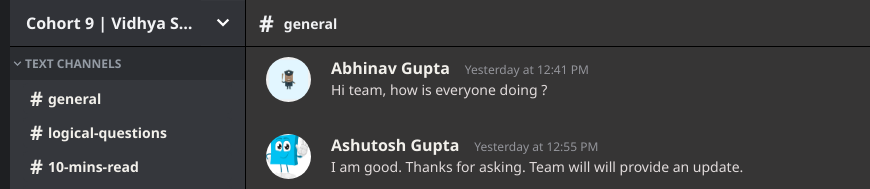
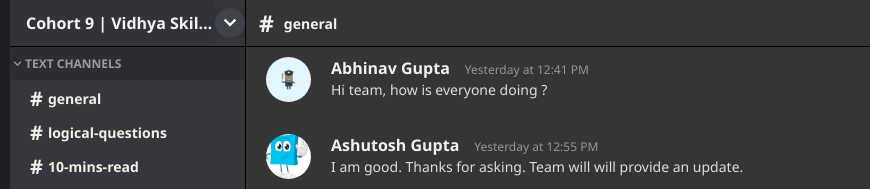
Before and after one commit to abhinav-gupta-github/clone-discord, a plain HTML site: page assets/html-pages/user-landing-page.html in a window 1280 px wide. In both pictures the pointer is over the element 290 px from the left and 23 px from the top of the page. Shown: the top 189 px of the page, 68-938 px from the left. Drawn offline with nearby package versions, Linux system fonts and the light colour scheme.

Commit message:
UI fixed on hover

```diff
--- a/assets/style/user-landing-page.css
+++ b/assets/style/user-landing-page.css
@@ -110,6 +110,18 @@
 .material-symbols-outlined {
   font-variation-settings: "FILL" 0, "wght" 500, "GRAD" 0, "opsz" 24;
   padding: 10px;
+  cursor: pointer;
+  border: 1px solid transparent;
+  border-radius: 50%;
+  margin: 0px;
+  padding: 2px;
+}
+.material-symbols-outlined:hover{
+  background-color: #404249;
+  border-radius: 50%;
+  margin: 0px;
+  padding: 2px;
+  transition: 0.3s;
 }
 .text-channel-heading,
 .voice-channel-heading {
```
